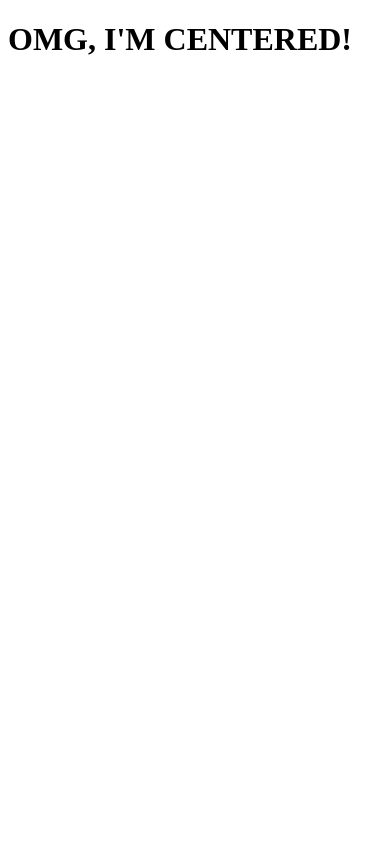
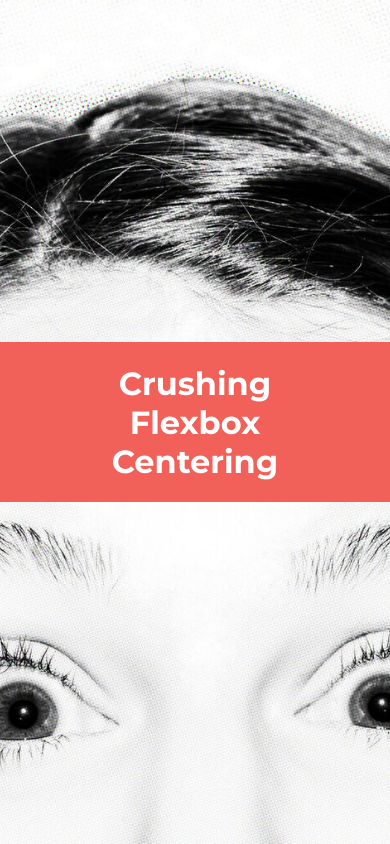
Before and after one commit to melibee-coding/center-flexbox, a plain HTML site: page index.html in a window 390 px wide. Drawn offline with Linux system fonts and the light colour scheme; a web font is replaced by a local one.

Commit message:
Updated h1, added background image, set media queries, added fonts;

```diff
--- a/css/style.css
+++ b/css/style.css
@@ -0,0 +1,38 @@
+html, body {
+   height: 100%;
+   margin: 0;
+   font-size: 16px;
+}
+
+body {
+    display: flex;
+    justify-content: center;
+    align-items: center;
+    background: url("../img/wow.png") bottom center no-repeat;
+    background-size: cover;
+    font-size: 1em;
+}
+
+.centered {
+    padding: 0 3.125em;
+    font-family: 'Montserrat', sans-serif;
+    background: #f16059;
+}
+
+h1 {
+    font-size: 2em;
+    color: #fff;;
+    text-align: center;
+}
+
+@media screen and (min-width: 786px) {
+    h1 {
+        font-size: 3em;
+    }
+}
+
+@media screen and (min-width: 1200px) {
+    h1 {
+        font-size: 4em;
+    }
+}
--- a/index.html
+++ b/index.html
@@ -6,11 +6,16 @@
   <title>Skillcrush Flexbox Example</title>
   <meta name="viewport" content="width=device-width, initial-scale=1.0">
   <link rel="stylesheet" href="css/style.css">
+  <link rel="preconnect" href="https://fonts.googleapis.com">
+  <link rel="preconnect" href="https://fonts.gstatic.com" crossorigin>
+  <link
+    href="https://fonts.googleapis.com/css2?family=Montserrat:ital,wght@0,400;0,700;1,700&family=Quicksand:wght@400;700&family=Raleway:wght@400;700&family=Shantell+Sans:wght@400;700&display=swap"
+    rel="stylesheet">
 </head>
 
 <body>
   <div class="centered">
-      <h1>OMG, I'M CENTERED!</h1>
+    <h1>Crushing Flexbox Centering</h1>
   </div>
 
 
```
